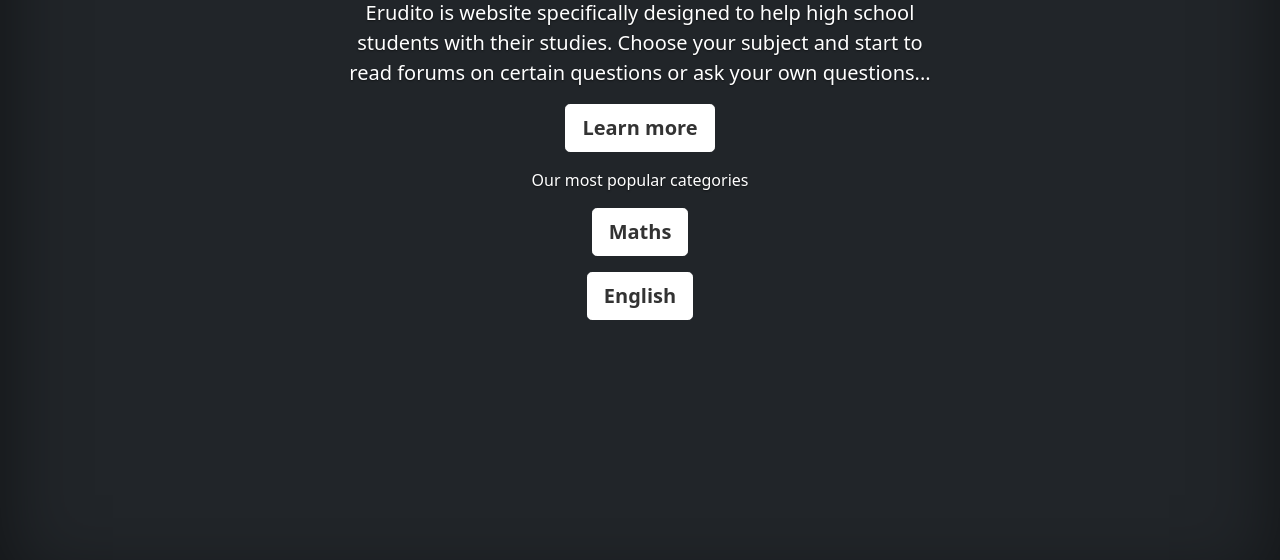
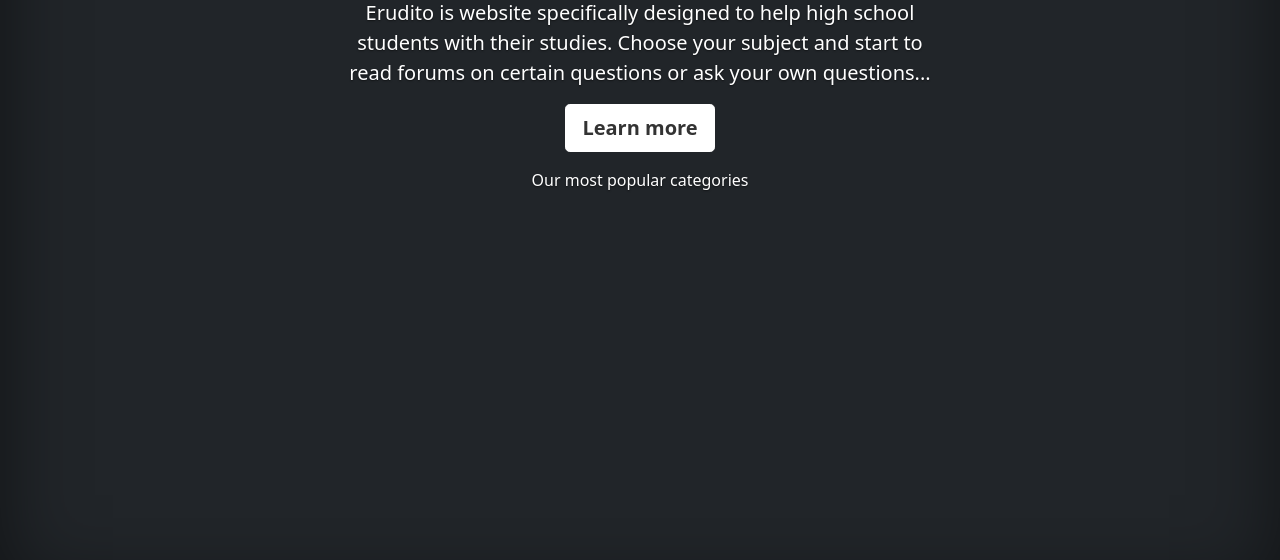
Before and after one commit to JmacCl/Erudito, a Django app: page / in a window 1280 px wide. Shown: the part 210-770 px from the top of the page. Run offline with Django 3.2, Linux system fonts and the light colour scheme; data that the repository does not hold is empty; some libraries are stand-ins or nearby versions.

Commit message:
fixed harcoding from home.html

```diff
--- a/templates/erudito/home.html
+++ b/templates/erudito/home.html
@@ -12,22 +12,14 @@
         <p class="lead">
             <a href="{% url 'eruditoapp:about' %}" class="btn btn-lg btn-secondary fw-bold border-white bg-white">Learn more</a>
         </p>
+        <p> Our most popular categories</p>
         {% if subjects %}
-        <ul>
             {% for subject in subjects %}
-                <li> <a href="{% url 'eruditoapp:show_subject' subject.slug %}"> {{ subject.name }} </a> </li>
+                <p class="lead"> <a href="{% url 'eruditoapp:show_subject' subject.slug %}" class="btn btn-lg btn-secondary fw-bold border-white bg-white"> {{ subject.name }} </a> </p>
             {% endfor %}
-        </ul>
         {% endif %}
     </main>
 
-    <p> Our most popular categories</p>
-    <p class="lead">
-        <a href="{% url 'eruditoapp:about' %}" class="btn btn-lg btn-secondary fw-bold border-white bg-white">Maths</a>
-    </p>
-    <p class="lead">
-        <a href="{% url 'eruditoapp:about' %}" class="btn btn-lg btn-secondary fw-bold border-white bg-white">English</a>
-    </p>
 
 
     <footer class="mt-auto text-white-50">
```
